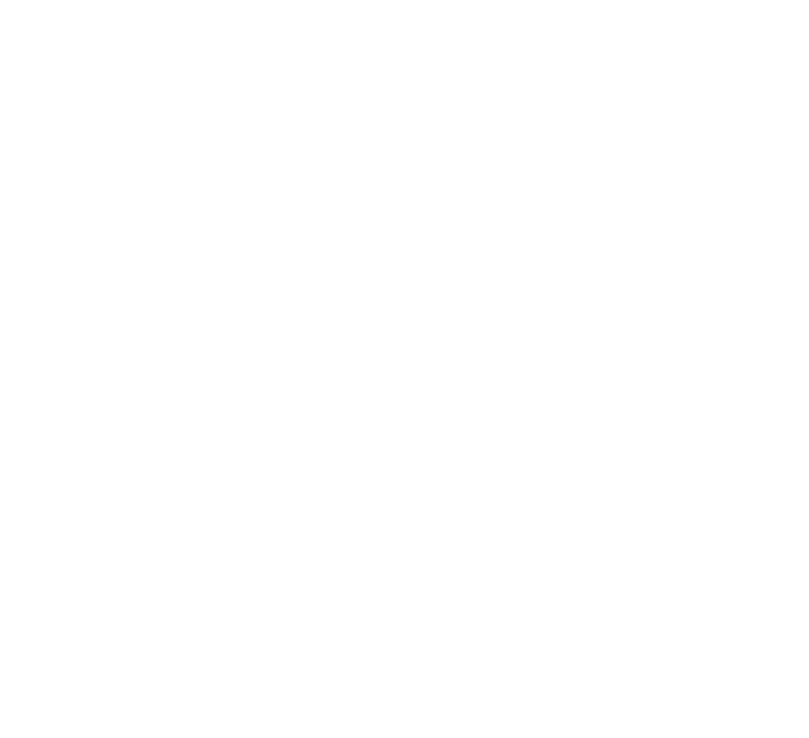
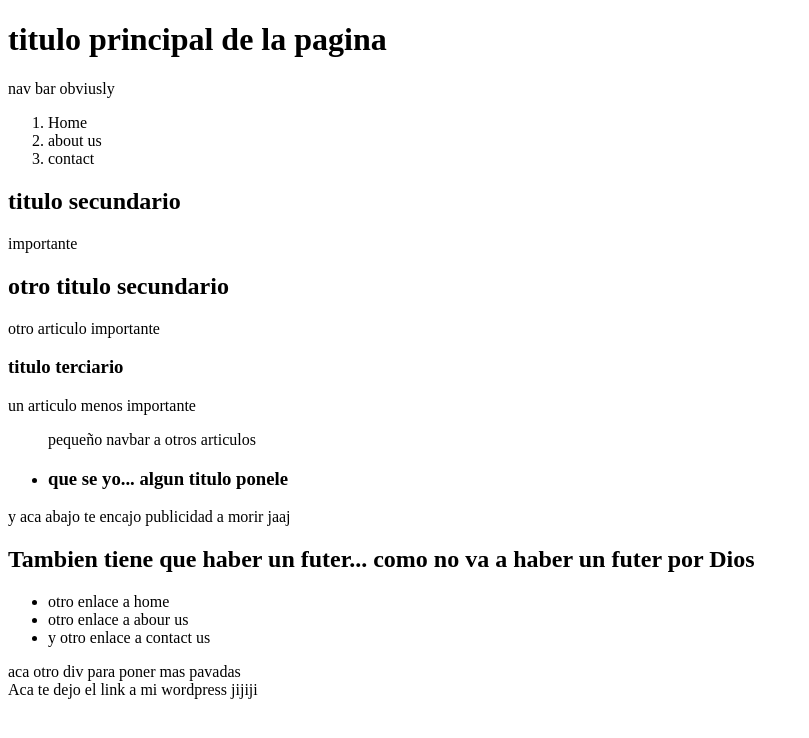
Before and after one commit to arielperrone/CodoACodo, a plain HTML site: page index.html in a window 1280 px wide. Shown: the whole page, without its empty margins (0-809 px from the left). Drawn offline with Linux system fonts and the light colour scheme.

Commit message:
1/9 8:59 segundo commit con algo mas de estructura

```diff
--- a/index.html
+++ b/index.html
@@ -7,6 +7,61 @@
     <title>Codo a codo - React</title>
 </head>
 <body>
+    <header>
+        <h1>titulo principal de la pagina</h1>
+        <nav>
+            <span>nav bar obviusly</span>
+            <ol>
+                <li>Home</li>
+                <li>about us</li>
+                <li>contact</li>
+            </ol>
+        </nav>
+    </header>
+    <main>
+        <section>
+            <h2>titulo secundario</h2>
+            <article>
+                <p>importante</p>
+            </article>
+            <h2>otro titulo secundario</h2>
+            <article>
+                <p>otro articulo importante</p>
+            </article>
+        </section>
+        <section>
+            <h3>titulo terciario </h3>
+            <article>
+                <p>un articulo menos importante</p>
+            </article>
+        </section>
+        <aside>
+            <ul>
+                <span>pequeño navbar a otros articulos</span>
+                <li><h3>que se yo... algun titulo ponele</h3></li>
+            </ul>
+            <span>
+                y aca abajo te encajo publicidad a morir jaaj
+            </span>
+        </aside>
+
+
+    </main>
+    <footer>
+        <h2>Tambien tiene que haber un futer... como no va a haber un futer por Dios</h2>
+        <div>
+            <ul>
+                <li>otro enlace a home</li>
+                <li>otro enlace a abour us</li>
+                <li>y otro enlace a contact us</li>
+            </ul>
+        </div>
+        <div><span>aca otro div para poner mas pavadas</span></div>
+    </footer>
+    <span>Aca te dejo el link a mi wordpress jijiji
+        <a href="#">
+            <img src="" alt=""></span>
+        </a>
 
 </body>
 </html>
```
